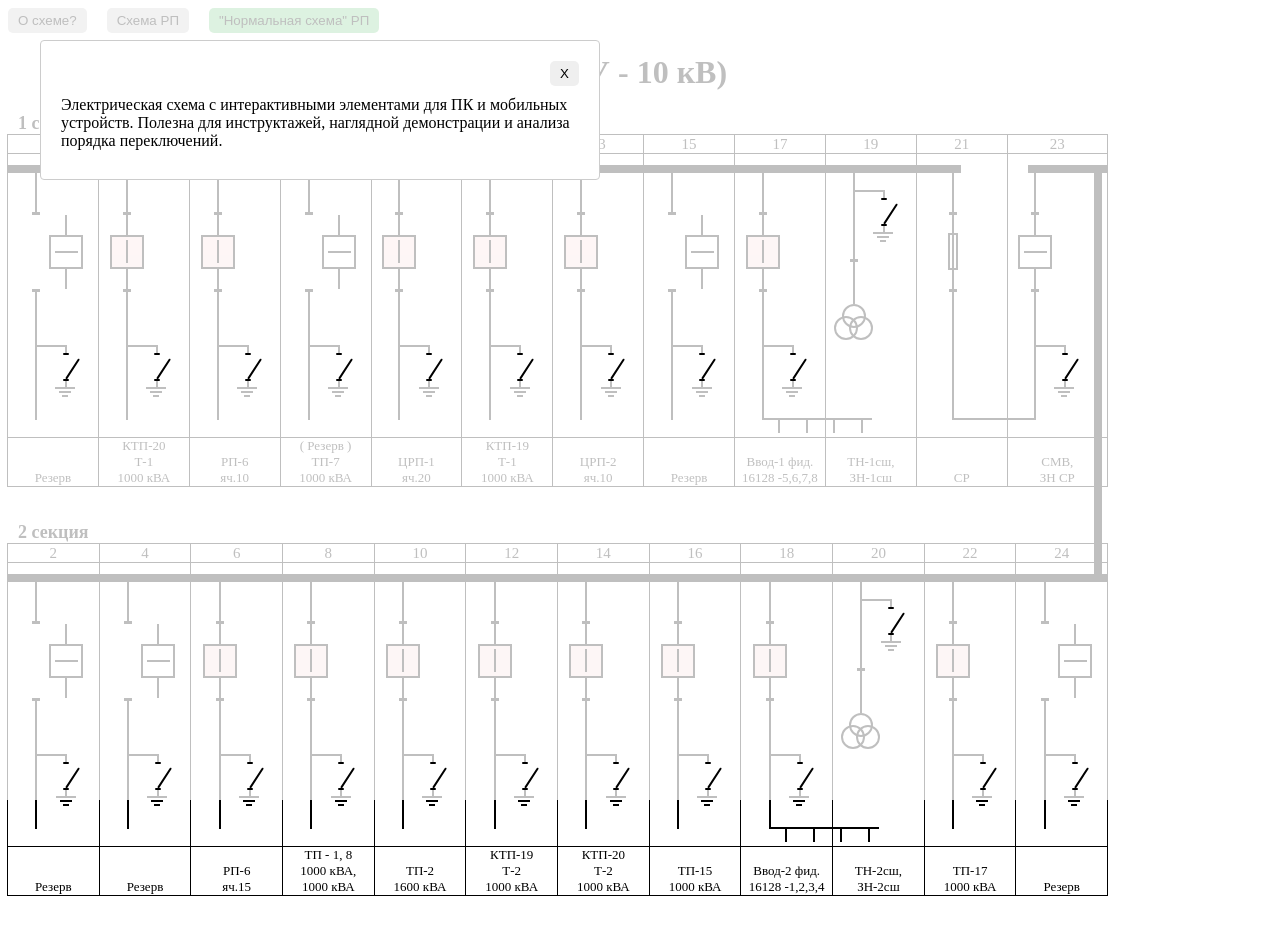
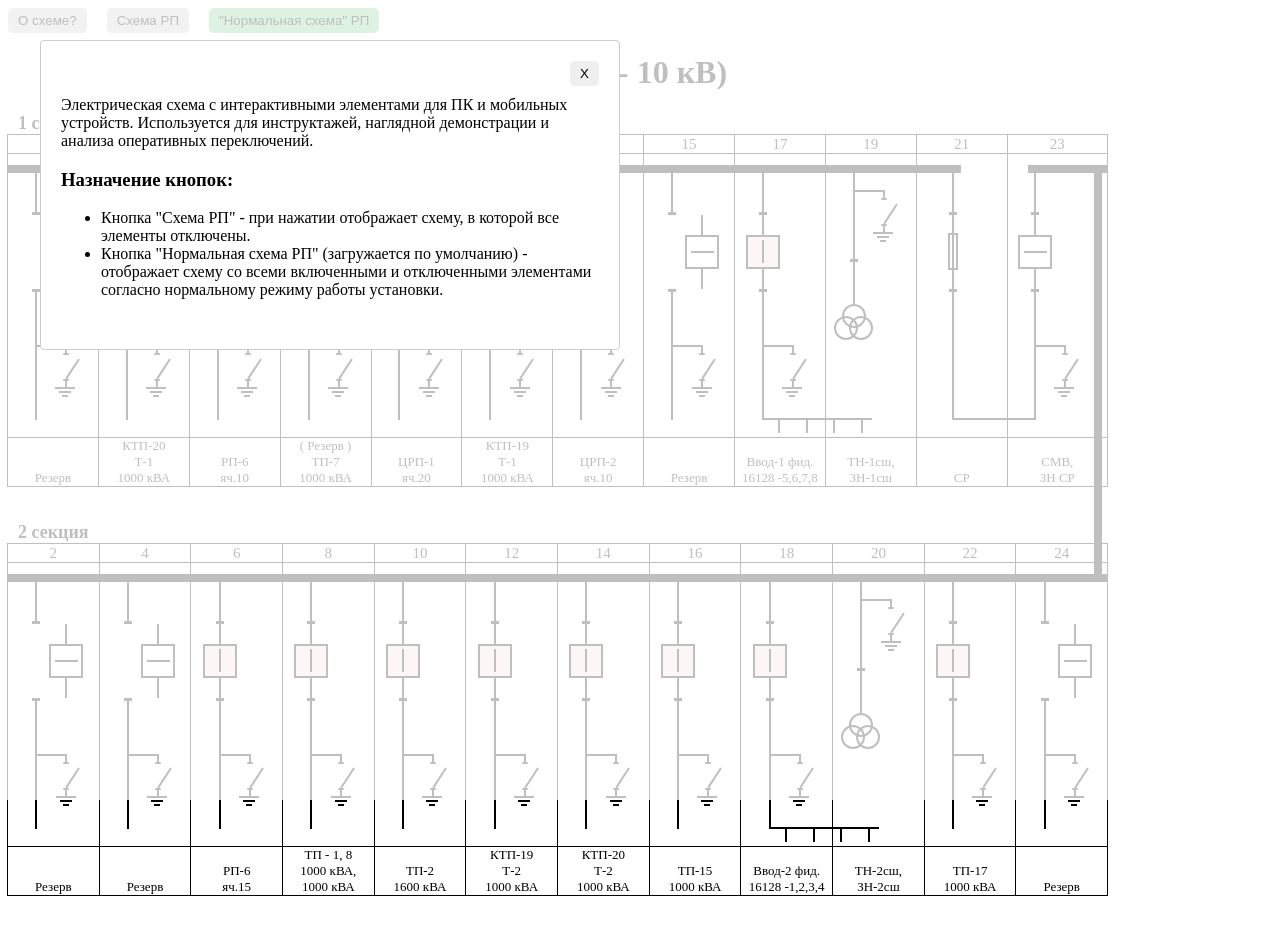
Before and after one commit to VDN74/rp16128, a React (Vite) app: page / in a window 1280 px wide. Both pictures are taken after a click on the button "О схеме?". Shown: the top 934 px of the page. Built offline with nearby package versions, Linux system fonts and the light colour scheme.

Commit message:
Modal is OK

```diff
--- a/package.json
+++ b/package.json
@@ -2,10 +2,10 @@
   "name": "pr16128",
   "private": true,
   "version": "0.0.0",
-  "homepage": "https://vdn74.github.io/pr16128",
+  "homepage": "https://vdn74.github.io/rp16128",
   "type": "module",
   "scripts": {
-  "dev": "vite",
+  "dev": "vite --host",
   "build": "vite build",
   "lint": "oxlint",
   "preview": "vite preview",
--- a/src/App.jsx
+++ b/src/App.jsx
@@ -42,8 +42,12 @@
       display: "flex",
       flexDirection: "column",
       gap: "10px",
-      width: "560px",
-      height: "140px",
+      width: "580px",
+      height: "310px",
+      zIndex: "10",
+    },
+    overlay: {
+      zIndex: "10",
     },
   };
 
@@ -63,8 +67,21 @@
           </div>
           <div>
             Электрическая схема с интерактивными элементами для ПК и мобильных
-            устройств. Полезна для инструктажей, наглядной демонстрации и
-            анализа порядка переключений.
+            устройств. Используется для инструктажей, наглядной демонстрации и
+            анализа оперативных переключений.
+            <h3>Назначение кнопок:</h3>
+            <ul>
+              <li>
+                Кнопка "Схема РП" - при нажатии отображает схему, в которой все
+                элементы отключены.
+              </li>
+              <li>
+                Кнопка "Нормальная схема РП" (загружается по
+                умолчанию) - отображает схему со всеми включенными и
+                отключенными элементами согласно нормальному режиму работы
+                установки.
+              </li>
+            </ul>
           </div>
         </Modal>
         <div className="app__buttons">
```
Also changed, not shown: 1 other file (tests, documents, lock files or other folders).
